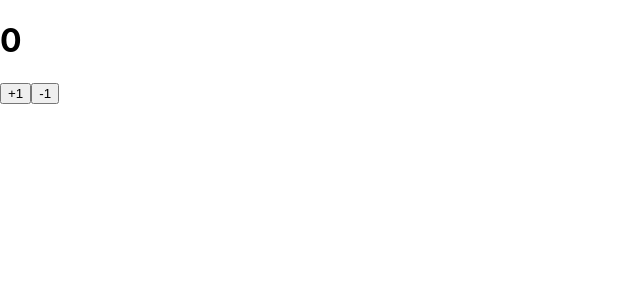
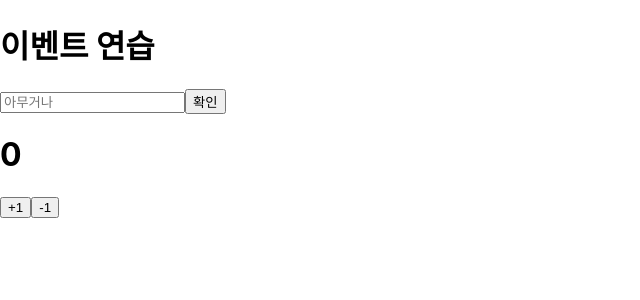
Before and after one commit to HNSCO/React-TypeScript-Study, a React (Create React App) app: page / in a window 1280 px wide. Shown: the top 300 px of the page, without its empty margins (0-640 px from the left). Built offline with nearby package versions, Linux system fonts and the light colour scheme.

Commit message:
Add : event handling
이벤트 핸들링 메서드 연습

```diff
--- a/src/App.js
+++ b/src/App.js
@@ -1,10 +1,14 @@
 import logo from './logo.svg';
 import './App.css';
 import Counter from './Counter';
+import EventPractice from './EventPractice';
 
 function App() {
   return (
-    <Counter></Counter>
+    <div>
+      <EventPractice></EventPractice>
+      <Counter></Counter>
+    </div>
   );
 }
 
--- /dev/null
+++ b/src/EventPractice.js
@@ -0,0 +1,58 @@
+import React, {Component} from 'react';
+
+class EventPractice extends Component{
+    state = {
+        message: ''
+    }
+
+    constructor(props){
+        super(props);
+        // 각 함수들을 바인딩하는 과정
+        // - 함수가 호출될 때 this는 호출부에 따라 결정되므로 임의 메서드가 이벤트로 등록되어도
+        // this를 컴포넌트 자신으로 제대로 가리키기 위해 바인딩하는 과정이 필요함 (없을 시 undefined)
+        this.handleChange = this.handleChange.bind(this);
+        this.handleClick = this.handleClick.bind(this);
+    }
+
+    // handle~ : 이벤트 핸들링 메서드
+    // 메서드 바인딩은 생성자 메서드에서 하는 것이 정석이지만, 새 메서드를 만들 때마다 추가해야 하는 번거로움이 있음
+    // - 화살표 함수 형태로 메서드를 정의하면 constructor()에 바인딩해주지 않아도 된다
+    handleChange(e){
+        this.setState({
+            message: e.target.value
+        });
+    }
+
+    handleClick(){
+        alert(this.state.message);
+        this.setState({
+            message: ''
+        });
+    }
+
+    render(){
+        return (
+            <div>
+                <h1>이벤트 연습</h1>
+                <input type="text" placeholder="아무거나" name="message"
+                // onChange={(e)=> { // e객체는 syntheticEvent, 네이티브 이벤트와 달리 이벤트가 끝나고 나면 초기화되어 정보를 참조할 수 없다
+                //     console.log(e);
+                //     }
+                // }
+                value={this.state.message}
+                onChange={this.handleChange}
+                />
+
+                <button onClick={()=> {
+                    alert(this.state.message);
+                    this.setState({
+                        message: ''
+                    });
+                }
+                }>확인</button>
+            </div>
+        );
+    }
+}
+
+export default EventPractice;
```
